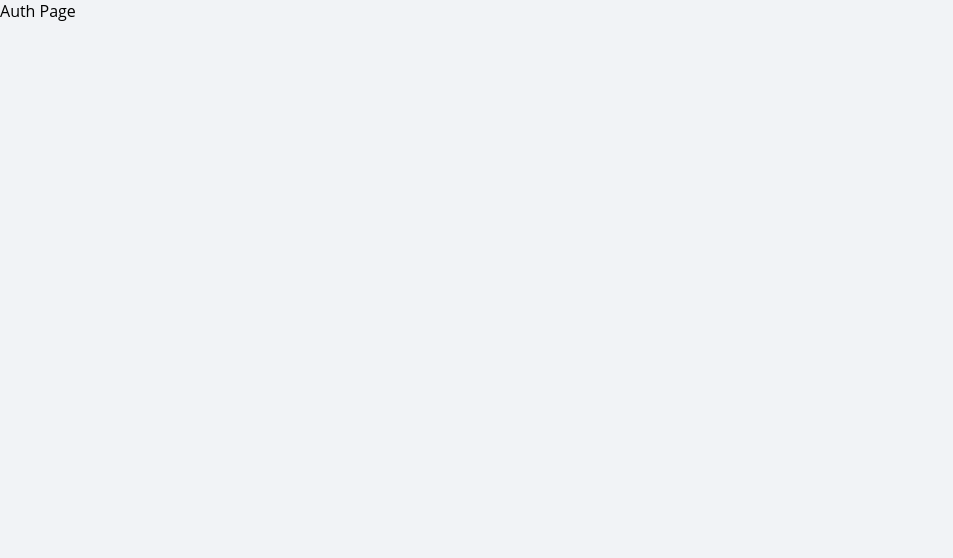
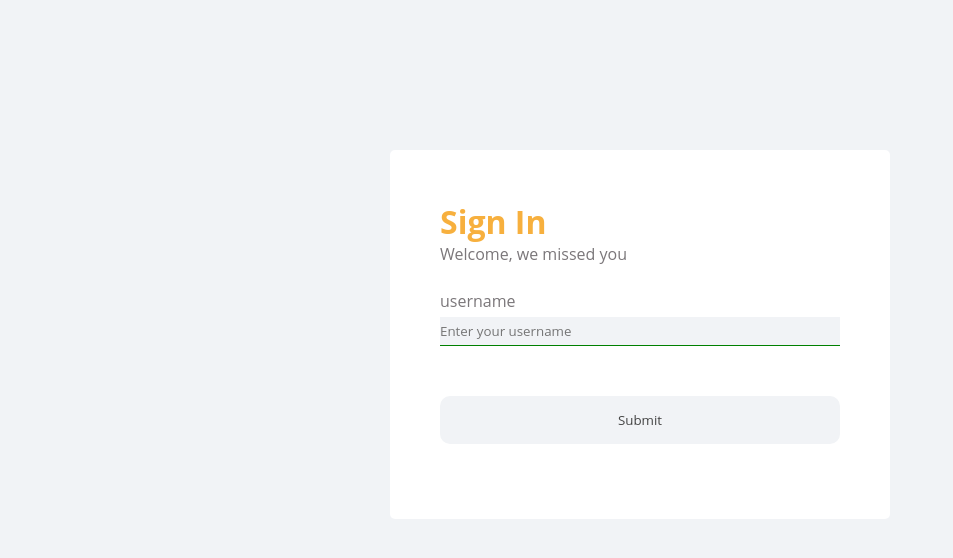
Before and after one commit to kurkul608/argentina-remote-workers-app, a React app in the folder admin-app/: page /auth in a window 1280 px wide. Shown: the top 558 px of the page, without its empty margins (0-953 px from the left). Built offline with nearby package versions, Linux system fonts and the light colour scheme.

Commit message:
feat: add auth page form

```diff
--- a/admin-app/src/pages/auth-page/index.tsx
+++ b/admin-app/src/pages/auth-page/index.tsx
@@ -1,9 +1,10 @@
 import React from "react";
+import {AuthForm} from "../../shared/auth-form";
 
 export const AuthPage = () => {
     return (
         <>
-            <div>Auth Page</div>
+          <AuthForm></AuthForm>
         </>
     )
 }
--- /dev/null
+++ b/admin-app/src/shared/auth-form/components/auth-form-input/index.tsx
@@ -0,0 +1,9 @@
+import React from "react";
+import { AuthInput } from "./styled";
+export const AuthFormInput = () => {
+  return (
+    <>
+      <AuthInput placeholder={"Enter your username"}></AuthInput>
+    </>
+  );
+};
--- /dev/null
+++ b/admin-app/src/shared/auth-form/components/auth-form-input/styled.ts
@@ -0,0 +1,11 @@
+import styled from "styled-components";
+import { color } from "../../../../constants/colors";
+
+export const AuthInput = styled.input`
+  color: ${(props) => color(props.theme.mainTheme).widgetMainText};
+  background: ${(props) => color(props.theme.mainTheme).backGround};
+  padding: 5px 0;
+  width: 100%;
+  border: none;
+  border-bottom: 1px green solid;
+`;
--- /dev/null
+++ b/admin-app/src/shared/auth-form/index.tsx
@@ -0,0 +1,32 @@
+import React from "react";
+import { AuthFormInput } from "./components/auth-form-input";
+import {
+  ButtonWrapper,
+  FormWrapper,
+  Label,
+  StyledForm,
+  Submit,
+  UnderTitle,
+  Wrapper,
+} from "./styled";
+import { Title } from "./styled";
+
+export const AuthForm = () => {
+  return (
+    <>
+      <Wrapper>
+        <Title>Sign In</Title>
+        <UnderTitle>Welcome, we missed you</UnderTitle>
+        <FormWrapper>
+          <StyledForm name={"auth"}>
+            <Label form={"auth"}>username</Label>
+            <AuthFormInput></AuthFormInput>
+            <ButtonWrapper>
+              <Submit type={"submit"}>Submit</Submit>
+            </ButtonWrapper>
+          </StyledForm>
+        </FormWrapper>
+      </Wrapper>
+    </>
+  );
+};
--- /dev/null
+++ b/admin-app/src/shared/auth-form/styled.ts
@@ -0,0 +1,45 @@
+import styled from "styled-components";
+import { color } from "../../constants/colors";
+
+export const Wrapper = styled.div`
+  margin: 150px auto;
+  max-width: 500px;
+  width: 100%;
+  border-radius: 5px;
+  padding: 50px;
+  background-color: ${(props) => color(props.theme.mainTheme).widgetBackGround};
+`;
+
+export const Title = styled.h1`
+  color: ${(props) => color(props.theme.mainTheme).dateText};
+`;
+
+export const UnderTitle = styled.p`
+  color: ${(props) => color(props.theme.mainTheme).regularTabText};
+`;
+export const FormWrapper = styled.div`
+  margin: 25px 0;
+`;
+export const StyledForm = styled.form``;
+
+export const Label = styled.label`
+  display: block;
+  color: ${(props) => color(props.theme.mainTheme).regularTabText};
+  margin-bottom: 5px;
+`;
+
+export const Submit = styled.button`
+  display: block;
+  padding: 15px;
+  width: 100%;
+  color: ${(props) => color(props.theme.mainTheme).widgetMainText};
+  background: ${(props) => color(props.theme.mainTheme).backGround};
+  border-radius: 10px;
+  border: none;
+`;
+
+export const ButtonWrapper = styled.div`
+  margin-top: 50px;
+  display: flex;
+  justify-content: center;
+`;
```
